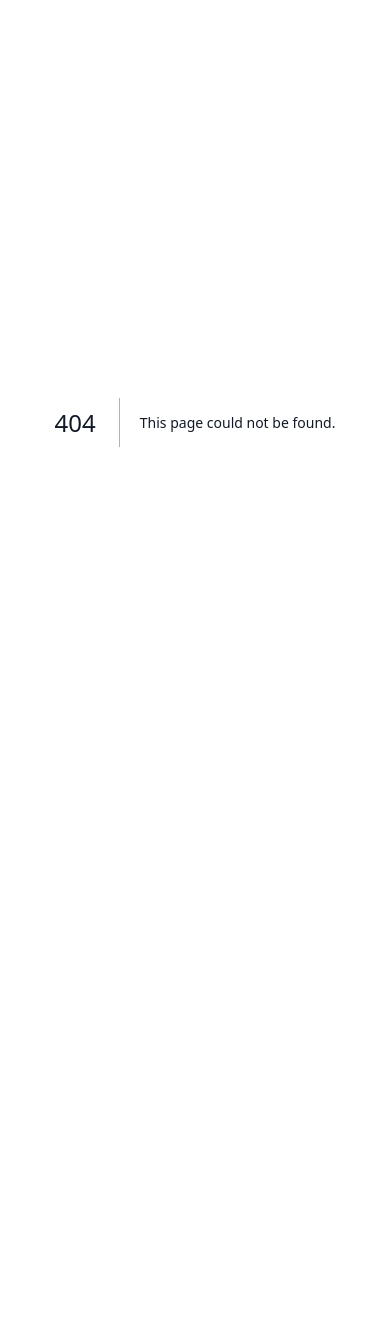
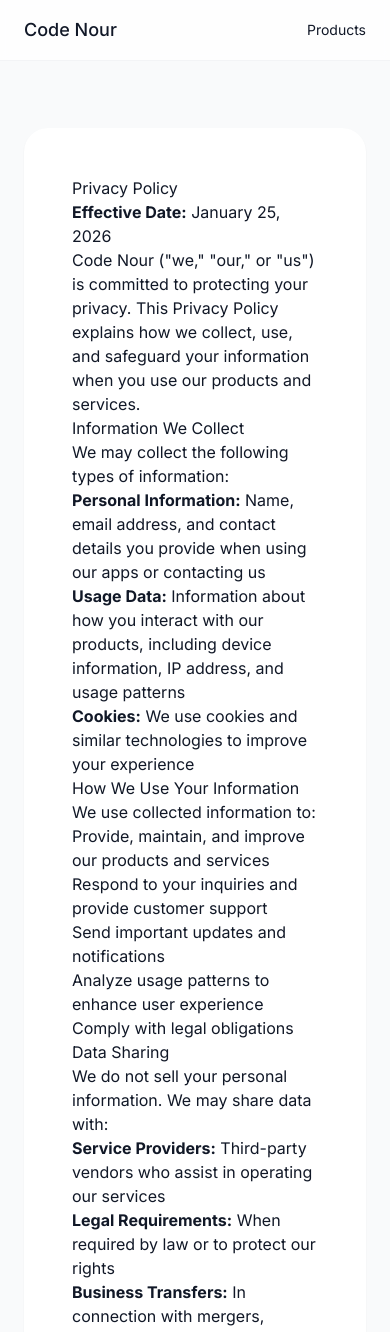
Before and after one commit to timpyorke/code-nour-web, a Next.js app: page /privacy in a window 390 px wide. Before the commit this address had no page. Shown: the top 1332 px of the page. Before the commit the page ends 844 px from the top, so only its background shows below. Built offline with nearby package versions, Linux system fonts and the light colour scheme.

Commit message:
fix: adjust layout and styling of ProductCard component for better responsiveness

```diff
--- /dev/null
+++ b/app/privacy/page.tsx
@@ -0,0 +1,34 @@
+import { Header } from '@/components/header';
+import { Footer } from '@/components/footer';
+import fs from 'fs';
+import path from 'path';
+import matter from 'gray-matter';
+import ReactMarkdown from 'react-markdown';
+import remarkGfm from 'remark-gfm';
+
+function getPrivacyContent() {
+    const filePath = path.join(process.cwd(), 'content', 'privacy.md');
+    const raw = fs.readFileSync(filePath, 'utf8');
+    const { content } = matter(raw);
+    return content;
+}
+
+export default function PrivacyPage() {
+    const content = getPrivacyContent();
+
+    return (
+        <main className="scroll-smooth">
+            <Header />
+
+            <section className="pt-32 pb-24 px-6 min-h-screen bg-gray-50">
+                <div className="max-w-3xl mx-auto bg-white rounded-3xl p-12 shadow-sm">
+                    <article className="prose prose-gray max-w-none prose-headings:font-light prose-h1:text-5xl prose-h1:mb-8 prose-h2:text-3xl prose-h2:mt-12 prose-h2:mb-6 prose-h3:text-xl prose-h3:mt-8 prose-p:text-gray-600 prose-p:leading-relaxed prose-ul:my-6 prose-li:my-2 prose-strong:text-gray-900 prose-strong:font-medium prose-hr:my-8">
+                        <ReactMarkdown remarkPlugins={[remarkGfm]}>{content}</ReactMarkdown>
+                    </article>
+                </div>
+            </section>
+
+            <Footer />
+        </main>
+    );
+}
--- /dev/null
+++ b/app/terms/page.tsx
@@ -0,0 +1,34 @@
+import { Header } from '@/components/header';
+import { Footer } from '@/components/footer';
+import fs from 'fs';
+import path from 'path';
+import matter from 'gray-matter';
+import ReactMarkdown from 'react-markdown';
+import remarkGfm from 'remark-gfm';
+
+function getTermsContent() {
+    const filePath = path.join(process.cwd(), 'content', 'terms.md');
+    const raw = fs.readFileSync(filePath, 'utf8');
+    const { content } = matter(raw);
+    return content;
+}
+
+export default function TermsPage() {
+    const content = getTermsContent();
+
+    return (
+        <main className="scroll-smooth">
+            <Header />
+
+            <section className="pt-32 pb-24 px-6 min-h-screen bg-gray-50">
+                <div className="max-w-3xl mx-auto bg-white rounded-3xl p-12 shadow-sm">
+                    <article className="prose prose-gray max-w-none prose-headings:font-light prose-h1:text-5xl prose-h1:mb-8 prose-h2:text-3xl prose-h2:mt-12 prose-h2:mb-6 prose-h3:text-xl prose-h3:mt-8 prose-h3:mb-4 prose-p:text-gray-600 prose-p:leading-relaxed prose-ul:my-6 prose-li:my-2 prose-strong:text-gray-900 prose-strong:font-medium prose-hr:my-8">
+                        <ReactMarkdown remarkPlugins={[remarkGfm]}>{content}</ReactMarkdown>
+                    </article>
+                </div>
+            </section>
+
+            <Footer />
+        </main>
+    );
+}
--- a/components/footer.tsx
+++ b/components/footer.tsx
@@ -1,17 +1,16 @@
-const footerLinks = {
-  products: [
-    { name: 'Find Parking', href: '#products' },
-    { name: 'Image Converter', href: '#products' },
-    { name: 'Cozy Sound', href: '#products' },
-    { name: 'Financial Planning', href: '#products' },
-  ],
-  legal: [
-    { name: 'Privacy', href: '#' },
-    { name: 'Terms', href: '#' },
-  ],
-};
+import { getProducts } from '@/lib/products';
 
 export function Footer() {
+  const products = getProducts().slice(0, 5);
+
+  const footerLinks = {
+    products: products.map(p => ({ name: p.title, href: '/#products' })),
+    legal: [
+      { name: 'Privacy', href: '/privacy' },
+      { name: 'Terms', href: '/terms' },
+    ],
+  };
+
   return (
     <footer id="contact" className="bg-white border-t border-gray-100 scroll-mt-20">
       <div className="max-w-7xl mx-auto px-6 py-16">
--- a/components/header.tsx
+++ b/components/header.tsx
@@ -2,9 +2,11 @@
   return (
     <header className="fixed top-0 w-full z-50 bg-white/80 backdrop-blur-sm border-b border-gray-100">
       <nav className="max-w-7xl mx-auto px-6 py-4 flex justify-between items-center">
-        <div className="text-lg font-medium">Code Nour</div>
+        <a href="/" className="text-lg font-medium hover:text-gray-600 transition-colors">
+          Code Nour
+        </a>
         <div className="flex gap-8 text-sm">
-          <a href="#products" className="hover:text-gray-600 transition-colors">
+          <a href="/#products" className="hover:text-gray-600 transition-colors">
             Products
           </a>
         </div>
--- a/components/product-card.tsx
+++ b/components/product-card.tsx
@@ -21,7 +21,7 @@
     >
       <div
         className={`h-56 bg-gradient-to-br ${gradient.from} ${gradient.to} relative overflow-hidden transition-all duration-300 ${gradient.hoverFrom} ${gradient.hoverTo} ${isMoreCard ? 'flex items-center justify-center' : ''
-          }`}
+          } flex-shrink-0`}
       >
         {isMoreCard ? (
           <div className="text-center">
@@ -34,12 +34,12 @@
           </div>
         )}
       </div>
-      <div className="p-8 flex flex-col">
-        <div>
+      <div className="p-8 flex flex-col flex-grow justify-end">
+        <div className="mb-4">
           <h3 className="text-2xl font-light mb-2">{title}</h3>
           <p className="text-gray-600">{description}</p>
         </div>
-        <div className="pt-4 mt-4 border-t border-gray-100 flex justify-between items-center gap-3">
+        <div className="pt-4 border-t border-gray-100 flex justify-between items-center gap-3">
           <div className="flex flex-wrap gap-2">
             {tags && tags.length > 0 && tags.map((tag) => (
               <span
--- /dev/null
+++ b/content/privacy.md
@@ -0,0 +1,66 @@
+# Privacy Policy
+
+**Effective Date:** January 25, 2026
+
+Code Nour ("we," "our," or "us") is committed to protecting your privacy. This Privacy Policy explains how we collect, use, and safeguard your information when you use our products and services.
+
+## Information We Collect
+
+We may collect the following types of information:
+
+- **Personal Information:** Name, email address, and contact details you provide when using our apps or contacting us
+- **Usage Data:** Information about how you interact with our products, including device information, IP address, and usage patterns
+- **Cookies:** We use cookies and similar technologies to improve your experience
+
+## How We Use Your Information
+
+We use collected information to:
+
+- Provide, maintain, and improve our products and services
+- Respond to your inquiries and provide customer support
+- Send important updates and notifications
+- Analyze usage patterns to enhance user experience
+- Comply with legal obligations
+
+## Data Sharing
+
+We do not sell your personal information. We may share data with:
+
+- **Service Providers:** Third-party vendors who assist in operating our services
+- **Legal Requirements:** When required by law or to protect our rights
+- **Business Transfers:** In connection with mergers, acquisitions, or asset sales
+
+## Data Security
+
+We implement industry-standard security measures to protect your information. However, no method of transmission over the Internet is 100% secure.
+
+## Your Rights
+
+You have the right to:
+
+- Access and review your personal information
+- Request correction or deletion of your data
+- Opt-out of marketing communications
+- Withdraw consent at any time
+
+## Third-Party Services
+
+Our products may contain links to third-party websites or services. We are not responsible for their privacy practices.
+
+## Children's Privacy
+
+Our services are not intended for users under 13 years of age. We do not knowingly collect information from children.
+
+## Changes to This Policy
+
+We may update this Privacy Policy from time to time. We will notify you of significant changes by posting the new policy on our website.
+
+## Contact Us
+
+If you have questions about this Privacy Policy, please contact us at:
+
+**Email:** codenour.dev@gmail.com
+
+---
+
+_Last updated: January 25, 2026_
--- a/package.json
+++ b/package.json
@@ -21,6 +21,8 @@
     "postcss": "^8.5.6",
     "react": "^19.0.0",
     "react-dom": "^19.0.0",
+    "react-markdown": "^10.1.0",
+    "remark-gfm": "^4.0.1",
     "tailwind-merge": "^3.4.0",
     "tailwindcss": "^3.4.17",
     "tailwindcss-animate": "^1.0.7",
```
Also changed, not shown: content/terms.md (added, +139 -0 lines), 1 other file (tests, documents, lock files or other folders).
